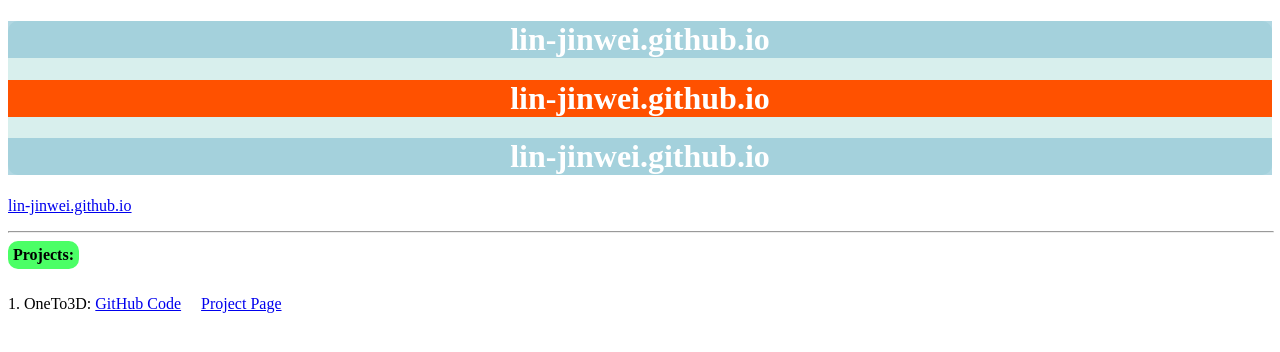
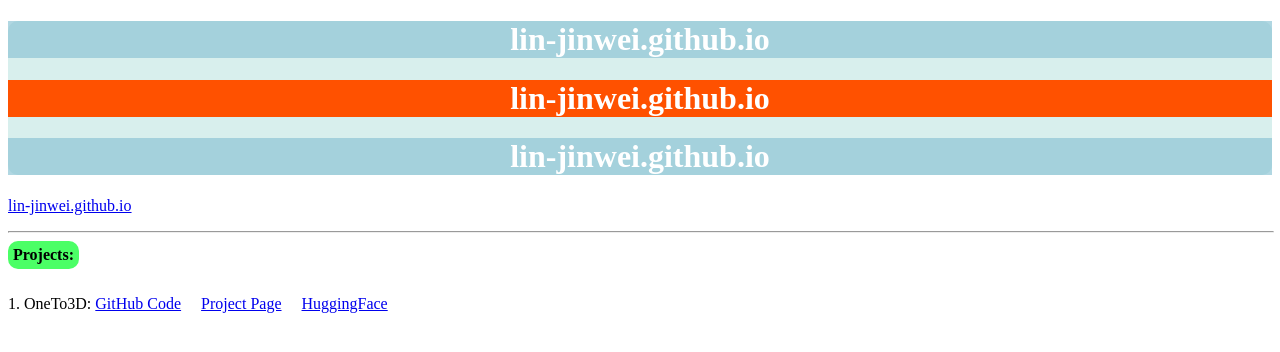
Before and after one commit to lin-jinwei/lin-jinwei.github.io, a plain HTML site: page index.html in a window 1280 px wide. Drawn offline with Linux system fonts and the light colour scheme.

Commit message:
Update index.html
lin-jinwei

```diff
--- a/index.html
+++ b/index.html
@@ -25,7 +25,7 @@
     <br>
 
     <div class="projects">
-        1. OneTo3D: <a href="https://lin-jinwei.github.io">GitHub Code</a> &nbsp;&nbsp;&nbsp; <a href="./projects/OneTo3D/OneTo3D.html">Project Page</a>
+        1. OneTo3D: <a href="https://github.com/lin-jinwei/OneTo3D">GitHub Code</a> &nbsp;&nbsp;&nbsp; <a href="./projects/OneTo3D/OneTo3D.html">Project Page</a>  &nbsp;&nbsp;&nbsp; <a href="https://huggingface.co/LinJinwei/OneTo3D">HuggingFace</a>
 
     </div>
 
```
